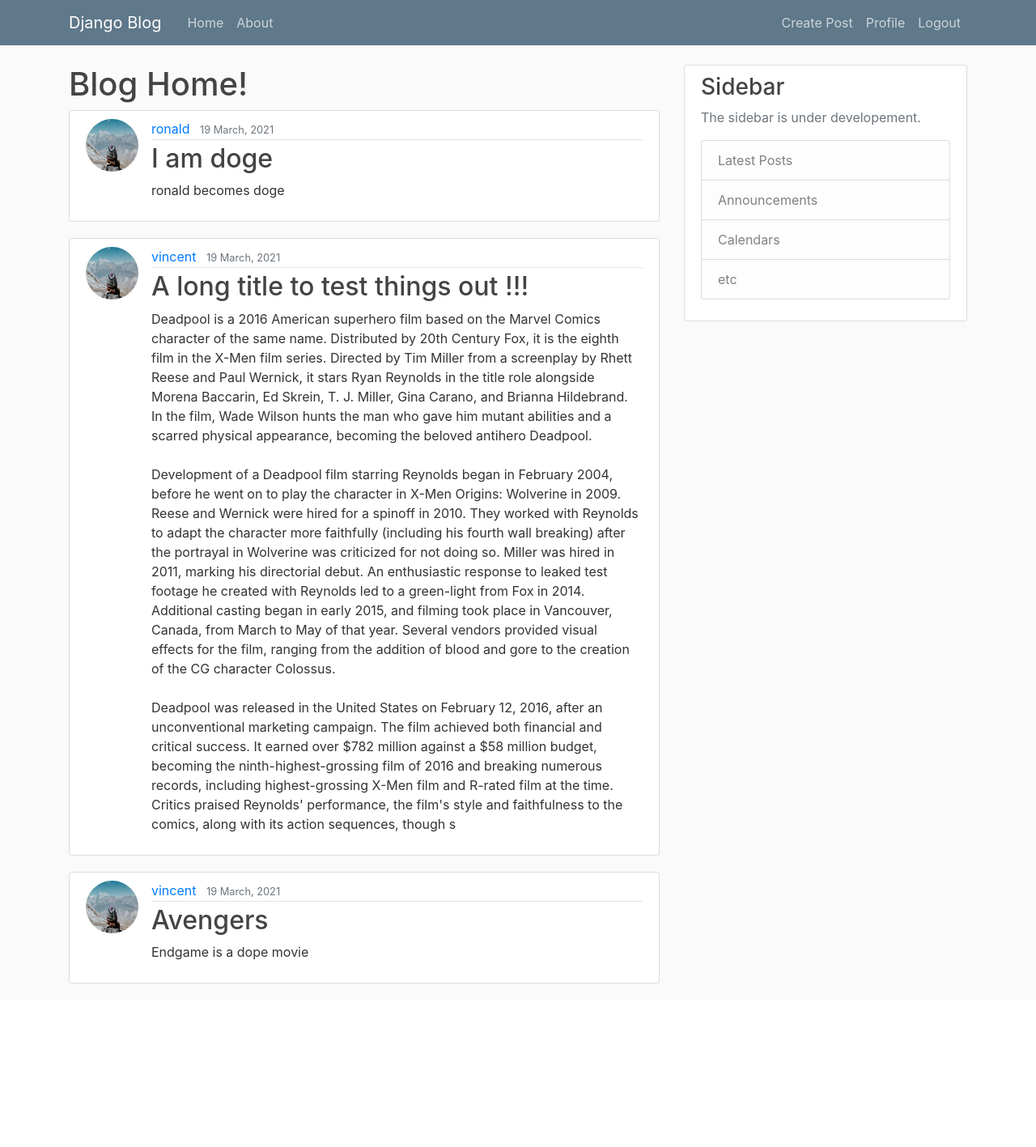
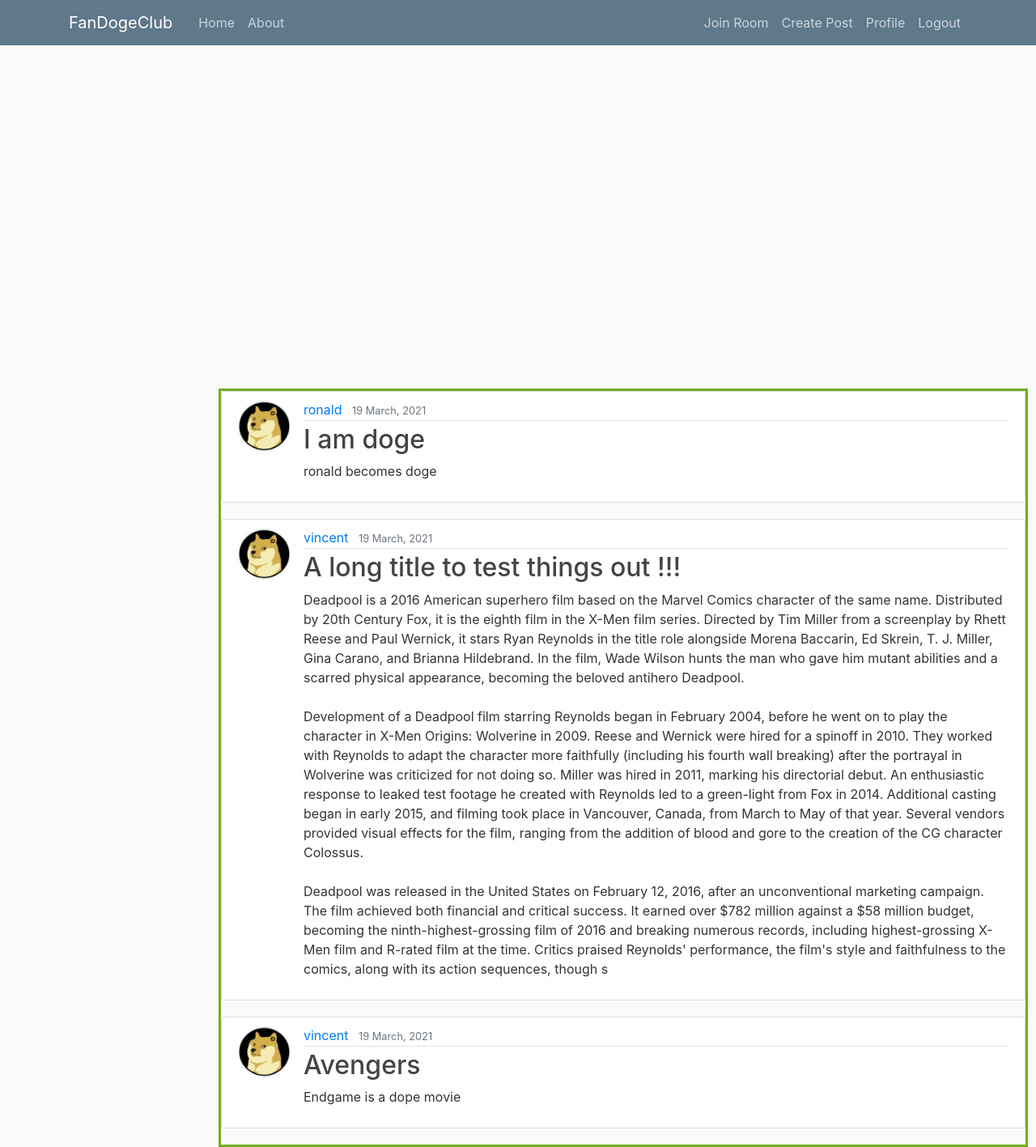
Before and after one commit to ChanBong/FanClubPortal, a Django app: page /blog/ in a window 1280 px wide. Shown: the whole page at 81% size. Before the commit the page ends 1215 px from the top, so only its background shows below. Run offline with Django 3.2, Linux system fonts and the light colour scheme; a user stored in the database is signed in; data comes from the database, SQL or seed files in the repository; both versions use the stored data as it was after the commit; some libraries are stand-ins or nearby versions.

Commit message:
Blog part Complete. functionality nominal, Moving to chat

```diff
--- /dev/null
+++ b/TMDb.txt
@@ -0,0 +1,5 @@
+api Key : ad6d607acfdfb39a3b1bfcd31c0e4c5b
+
+Example : https://api.themoviedb.org/3/movie/550?api_key=ad6d607acfdfb39a3b1bfcd31c0e4c5b
+
+API Read access token : eyJhbGciOiJIUzI1NiJ9.eyJhdWQiOiJhZDZkNjA3YWNmZGZiMzlhM2IxYmZjZDMxYzBlNGM1YiIsInN1YiI6IjYwNTQ4YzUxZjQ4ZTBkMDAyODFhZGZiZCIsInNjb3BlcyI6WyJhcGlfcmVhZCJdLCJ2ZXJzaW9uIjoxfQ.v--teZVyZDzEnEFFQcmsW-kkp3t8K2xZ-2x3ni3kERg
--- a/fanportal/blog/static/blog/main.css
+++ b/fanportal/blog/static/blog/main.css
@@ -2,6 +2,14 @@ body {
   background: #fafafa;
   color: #333333;
   margin-top: 5rem;
+}
+
+.blog_posts{
+  position: absolute;
+  top: 400px;
+  width:1000px;
+  left:200px;
+  border: 3px solid #73AD21;
 }
 
 h1, h2, h3, h4, h5, h6 {
--- a/fanportal/blog/templates/blog/base.html
+++ b/fanportal/blog/templates/blog/base.html
@@ -13,16 +13,16 @@
     <link rel="stylesheet" type="text/css" href="{% static 'blog/main.css' %}">
 
     {% if title %}
-        <title>Django Blog - {{ title }}</title>
+        <title>FanDogeClub - {{ title }}</title>
     {% else %}
-        <title>Django Blog</title>
+        <title>FanDogeClub</title>
     {% endif %}
 </head>
 <body>
     <header class="site-header">
       <nav class="navbar navbar-expand-md navbar-dark bg-steel fixed-top">
         <div class="container">
-          <a class="navbar-brand mr-4" href="{% url 'blog-home' %}">Django Blog</a>
+          <a class="navbar-brand mr-4" href="{% url 'blog-home' %}">FanDogeClub</a>
           <button class="navbar-toggler" type="button" data-toggle="collapse" data-target="#navbarToggle" aria-controls="navbarToggle" aria-expanded="false" aria-label="Toggle navigation">
           <span class="navbar-toggler-icon"></span>
           </button>
@@ -34,6 +34,7 @@
             <!-- Navbar Right Side -->
             <div class="navbar-nav">
               {% if user.is_authenticated %}
+              <a class="nav-item nav-link" href="{% url 'post-create' %}">Join Room</a>
               <a class="nav-item nav-link" href="{% url 'post-create' %}">Create Post</a>
               <a class="nav-item nav-link" href="{% url 'profile' %}">Profile</a>
               <a class="nav-item nav-link" href="{% url 'logout' %}">Logout</a>
@@ -58,19 +59,6 @@
       {% endif %}
       {% block content %}{% endblock %}
     </div>
-    <div class="col-md-4">
-      <div class="content-section">
-        <h3>Sidebar</h3>
-        <p class='text-muted'>The sidebar is under developement.
-          <ul class="list-group">
-            <li class="list-group-item list-group-item-light">Latest Posts</li>
-            <li class="list-group-item list-group-item-light">Announcements</li>
-            <li class="list-group-item list-group-item-light">Calendars</li>
-            <li class="list-group-item list-group-item-light">etc</li>
-          </ul>
-        </p>
-      </div>
-    </div>
   </div>
 </main>
     <!-- Optional JavaScript -->
--- a/fanportal/blog/templates/blog/home.html
+++ b/fanportal/blog/templates/blog/home.html
@@ -1,6 +1,6 @@
 {% extends "blog/base.html" %}
 {% block content %}
-    <h1>Blog Home!</h1>
+  <div class="blog_posts">
     {% for post in posts %}
         <article class="media content-section">
           <img class="rounded-circle article-img" src="{{ post.author.profile.image.url }}">
@@ -35,4 +35,5 @@
       {% endif %}
 
     {% endif %}
+  </div>
 {% endblock content %}
--- a/fanportal/users/models.py
+++ b/fanportal/users/models.py
@@ -18,4 +18,6 @@ class Profile(models.Model):
         if img.height > 300 or img.width > 300:
             output_size = (300, 300)
             img.thumbnail(output_size)
+            if img.mode in ("RGBA", "P"):
+                img = img.convert("RGB")
             img.save(self.image.path)
```
Also changed, not shown: fanportal/db.sqlite3, fanportal/media/default.jpg, fanportal/media/wait.jpg (added), fanportal/users/migrations/0002_auto_20210319_1217.py (added), fanportal/users/migrations/0003_auto_20210319_1222.py (added).
